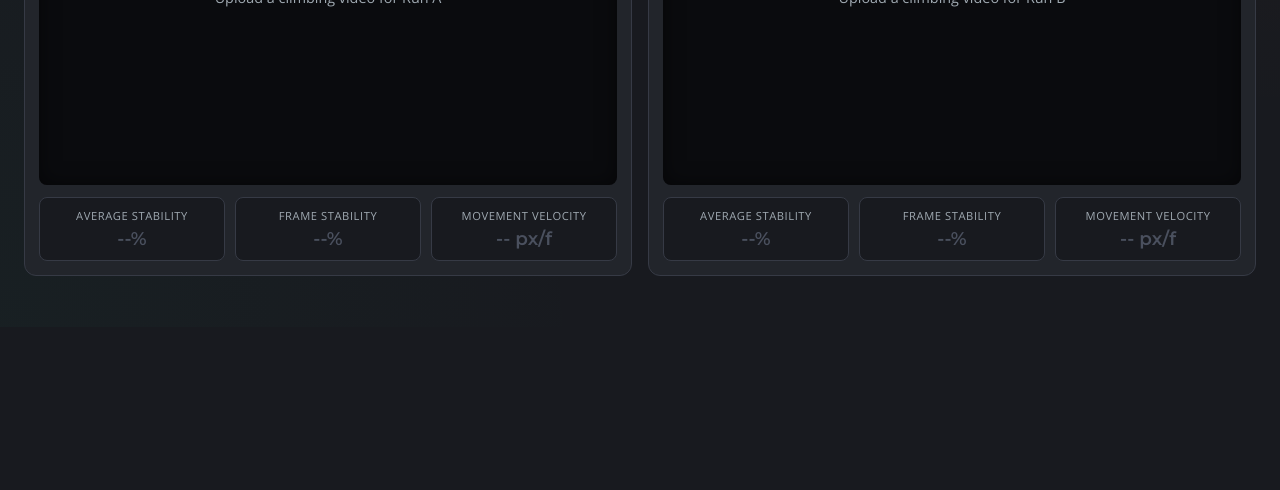
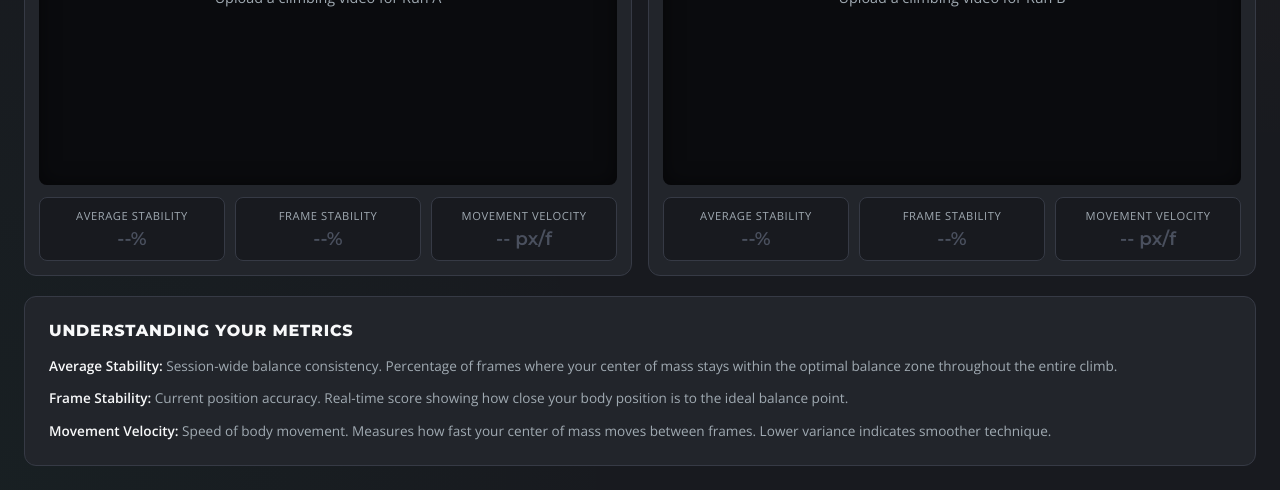
Before and after one commit to WhereTheCheese/RockClimbing, a website with bundled scripts: page compare.html in a window 1280 px wide. Shown: the part 473-963 px from the top of the page. Before the commit the page ends 800 px from the top, so only its background shows below. Built offline with nearby package versions, Linux system fonts and the light colour scheme.

Commit message:
Add metrics explanation summary sections to both pages

```diff
--- a/compare.html
+++ b/compare.html
@@ -263,6 +263,46 @@
 
         .stat-value.dim {
             color: #4a505e;
+        }
+
+        /* Metrics Info Section */
+        .metrics-info {
+            max-width: 1800px;
+            margin: 0 auto;
+            padding: 0 24px 24px;
+        }
+
+        .metrics-info-card {
+            background: var(--panel);
+            border: 1px solid var(--panel-border);
+            border-radius: 12px;
+            padding: 24px;
+        }
+
+        .metrics-info-card h3 {
+            margin: 0 0 16px 0;
+            font-family: 'Montserrat', sans-serif;
+            font-size: 1rem;
+            font-weight: 700;
+            color: var(--text);
+            text-transform: uppercase;
+            letter-spacing: 0.05em;
+        }
+
+        .metric-explanation {
+            margin-bottom: 12px;
+            font-size: 0.85rem;
+            line-height: 1.5;
+            color: var(--muted);
+        }
+
+        .metric-explanation:last-child {
+            margin-bottom: 0;
+        }
+
+        .metric-explanation strong {
+            color: var(--text);
+            font-weight: 600;
         }
 
         /* ── Sync controls ── */
@@ -570,6 +610,22 @@
 
     </main>
 
+    <!-- Metrics Explanation -->
+    <section class="metrics-info">
+        <div class="metrics-info-card">
+            <h3>Understanding Your Metrics</h3>
+            <div class="metric-explanation">
+                <strong>Average Stability:</strong> Session-wide balance consistency. Percentage of frames where your center of mass stays within the optimal balance zone throughout the entire climb.
+            </div>
+            <div class="metric-explanation">
+                <strong>Frame Stability:</strong> Current position accuracy. Real-time score showing how close your body position is to the ideal balance point.
+            </div>
+            <div class="metric-explanation">
+                <strong>Movement Velocity:</strong> Speed of body movement. Measures how fast your center of mass moves between frames. Lower variance indicates smoother technique.
+            </div>
+        </div>
+    </section>
+
     <!-- Comparison Summary (inline below videos) -->
     <section class="compare-summary" id="compare-summary-section">
         <div class="summary-card">
```
Also changed, not shown: index.html (+51 -0 lines).
